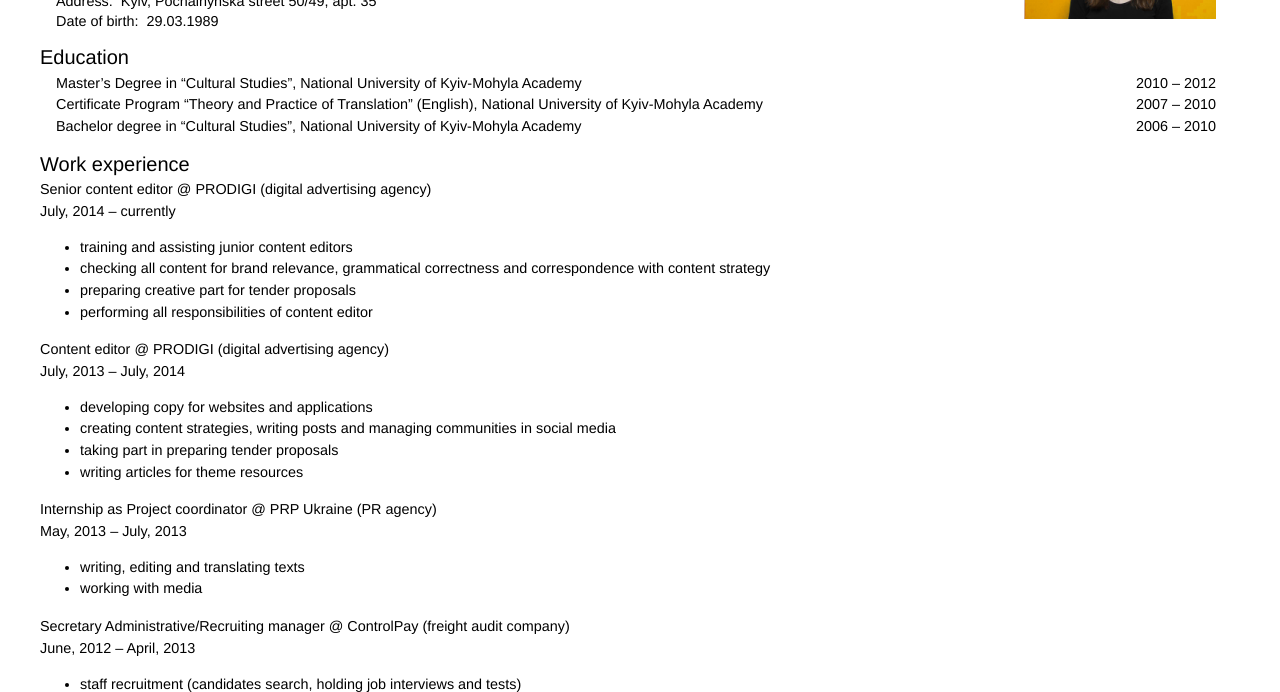
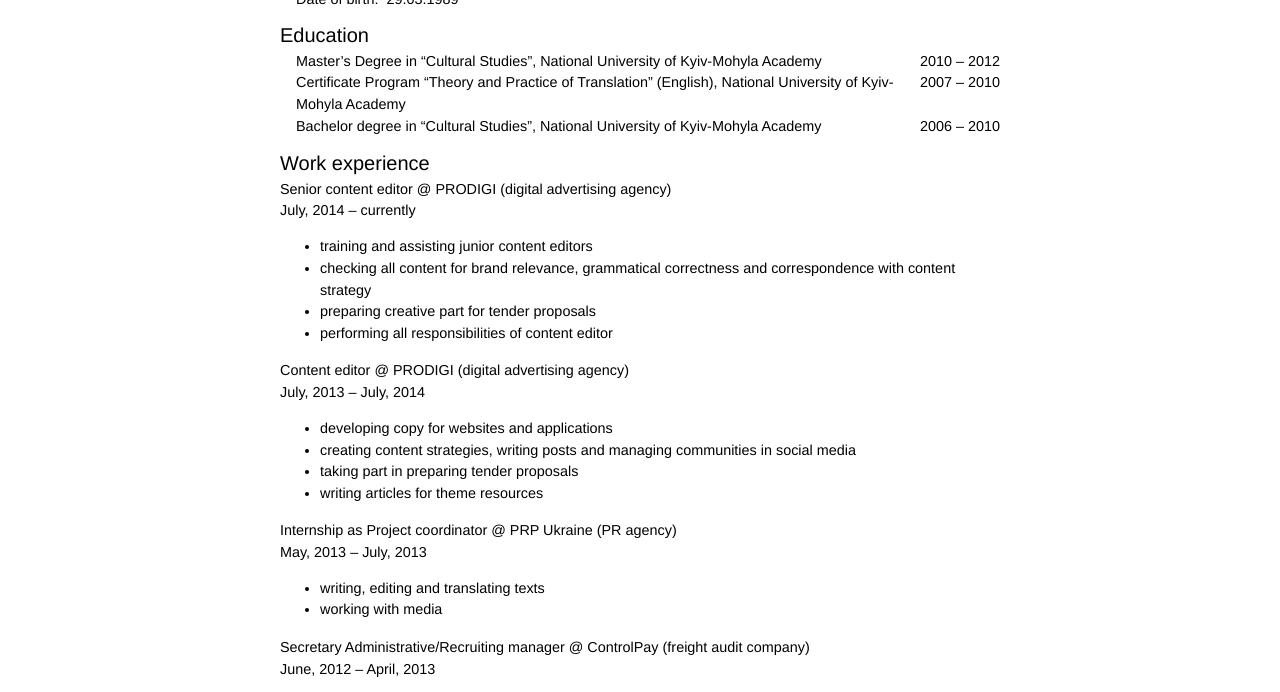
Before and after one commit to horodivska/horodivska.github.io, a plain HTML site: page index.html in a window 1280 px wide. Shown: the part 149-841 px from the top of the page. Drawn offline with Linux system fonts and the light colour scheme.

Commit message:
Update index.html
WIP

```diff
--- a/index.html
+++ b/index.html
@@ -6,7 +6,9 @@
 	<style type="text/css">
 
 body {
-	margin: 2.5rem 4rem 2rem 2.5rem;
+        margin: 0 auto;
+        width: 720px;
+
 
 	font-family: Helvetica;
 	font-weight: 300;
```
